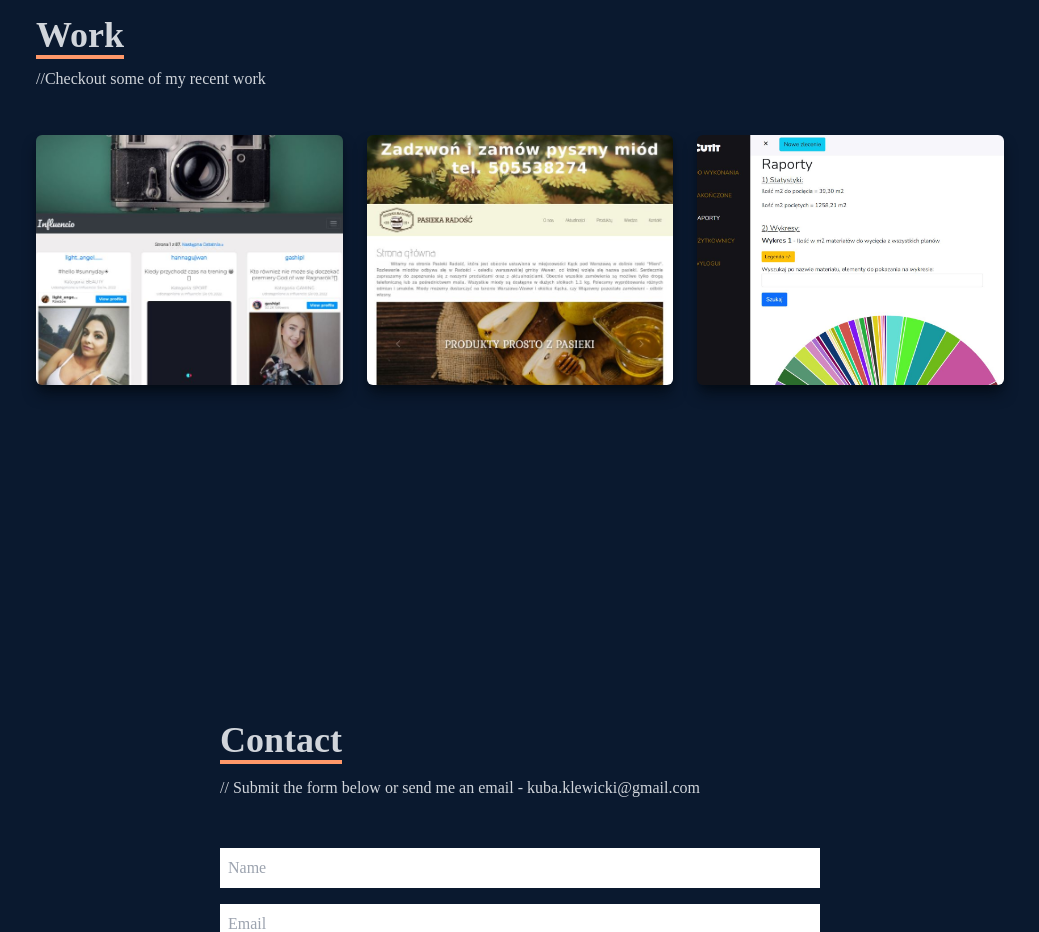
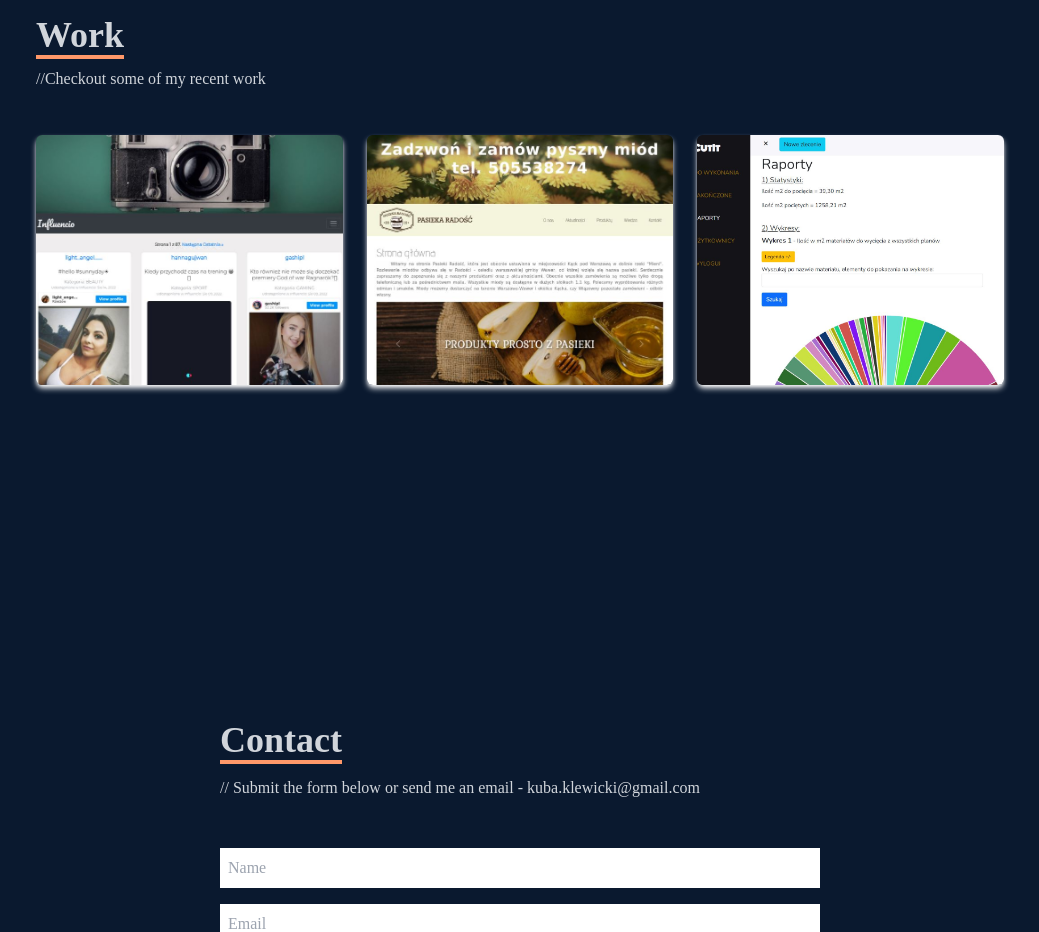
Before and after one commit to Klewiu/Portfolio, a React (Create React App) app: page / in a window 1280 px wide. Shown: the part 2640-3572 px from the top of the page, without its empty margins (120-1159 px from the left). Built offline with nearby package versions, Linux system fonts and the light colour scheme.

Commit message:
Update shadow in work

```diff
--- a/src/components/Work.jsx
+++ b/src/components/Work.jsx
@@ -26,7 +26,7 @@ const Work = () => {
 
                 <div
                 style={{backgroundImage:`url(${influencio})`}}
-                className='shadow-lg shadow-[#040c16] group container rounded-md flex justify-center items-center mx-auto content-div' >
+                className='shadow-md shadow-white group container rounded-md flex justify-center items-center mx-auto content-div' >
 
                     {/* hover effect */}
 
@@ -49,7 +49,7 @@ const Work = () => {
 
                 <div
                 style={{backgroundImage:`url(${pasieka})`}}
-                className='shadow-lg shadow-[#040c16] group container rounded-md flex justify-center items-center mx-auto content-div' >
+                className='shadow-md shadow-white group container rounded-md flex justify-center items-center mx-auto content-div' >
 
                     {/* hover effect */}
 
@@ -74,7 +74,7 @@ const Work = () => {
 
                 <div
                 style={{backgroundImage:`url(${cutit})`}}
-                className='shadow-lg shadow-[#040c16] group container rounded-md flex justify-center items-center mx-auto content-div' >
+                className='shadow-md shadow-white group container rounded-md flex justify-center items-center mx-auto content-div' >
 
                     {/* hover effect */}
 
```
